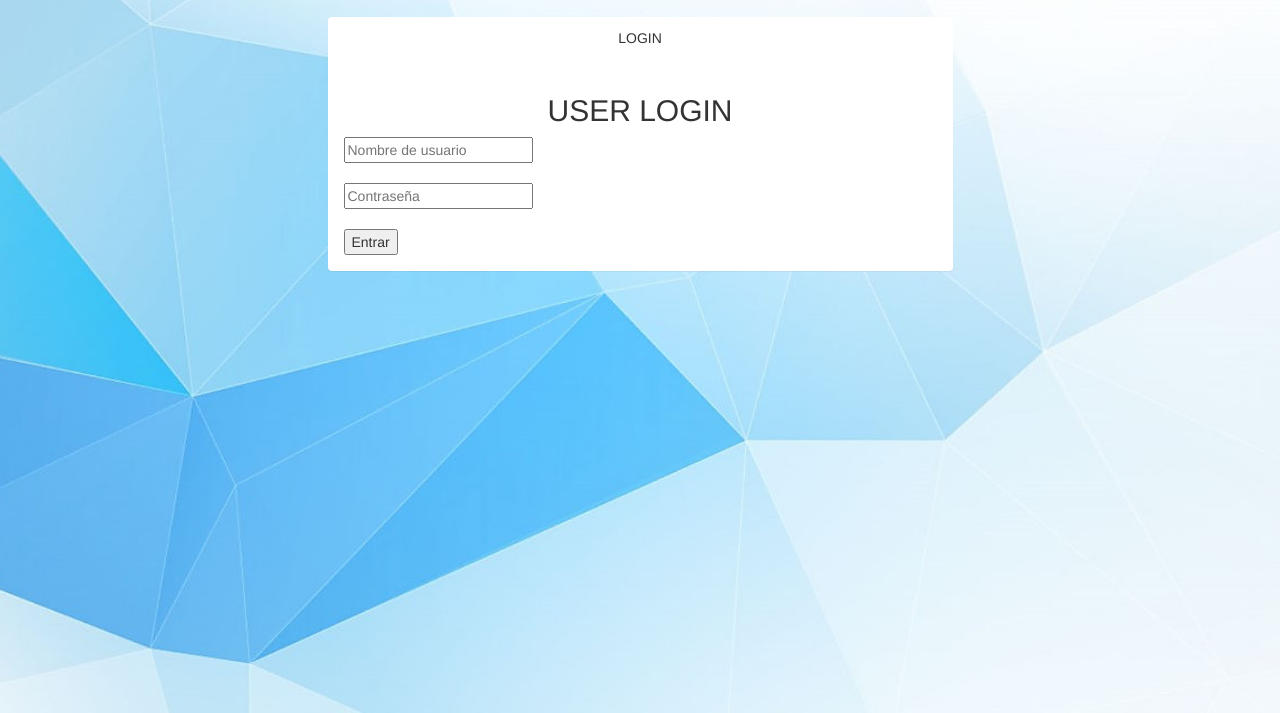
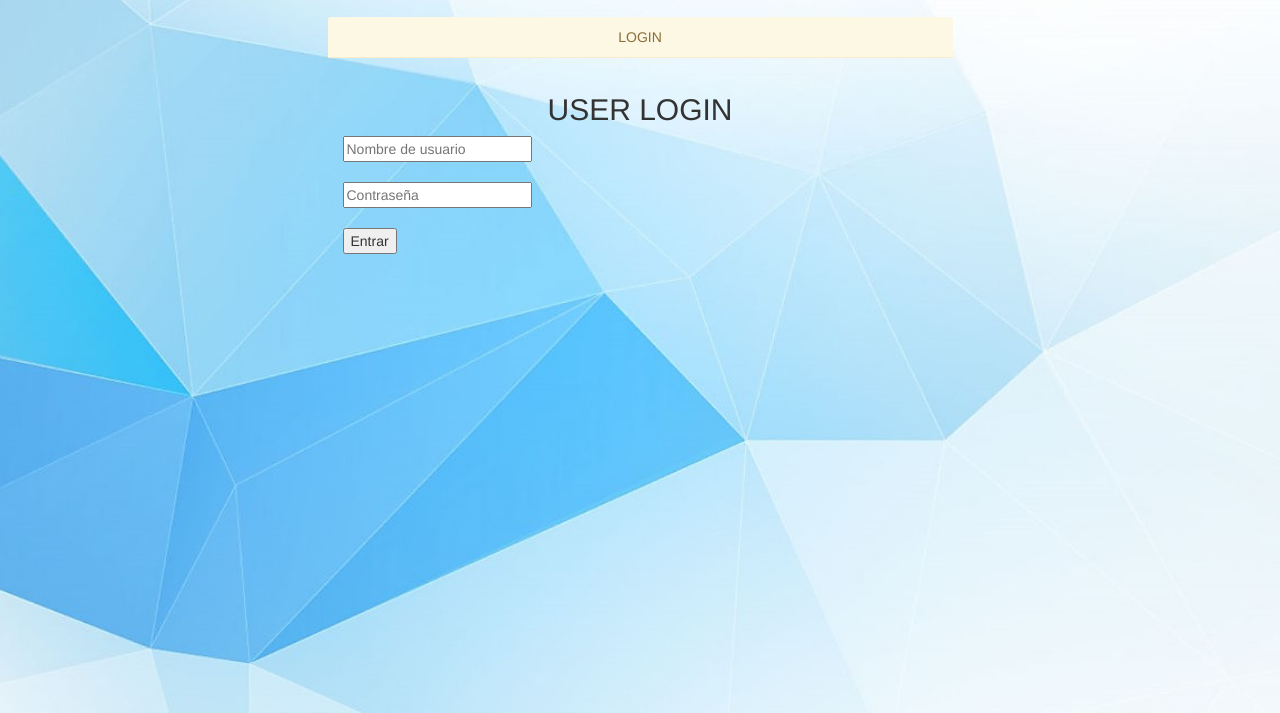
Before and after one commit to cristopfer/Prueba001, a website: page views/SCSE-Login.html in a window 1280 px wide. Shown: the part 87-800 px from the top of the page. Drawn offline with nearby package versions, Linux system fonts and the light colour scheme.

Commit message:
subiendo3

```diff
--- a/views/SCSE-Login.html
+++ b/views/SCSE-Login.html
@@ -27,8 +27,8 @@
             <div class="row">
                 <div class="col-md-3"></div>
                 <div class="col-md-6">
-                    <div class="panel" background="#fa7921" border="solid 1px #fa7921">
-                        <div class="panel-heading text-white text-center">LOGIN</div>
+                    <div class="panel-warning class">
+                        <div class="panel-heading" align="center">LOGIN</div>
                         <div class="panel-body color-white border-orange">
                             <h2 align="center">USER LOGIN</h2>
                             <input type="text" id="username" placeholder="Nombre de usuario"><br><br>
```
